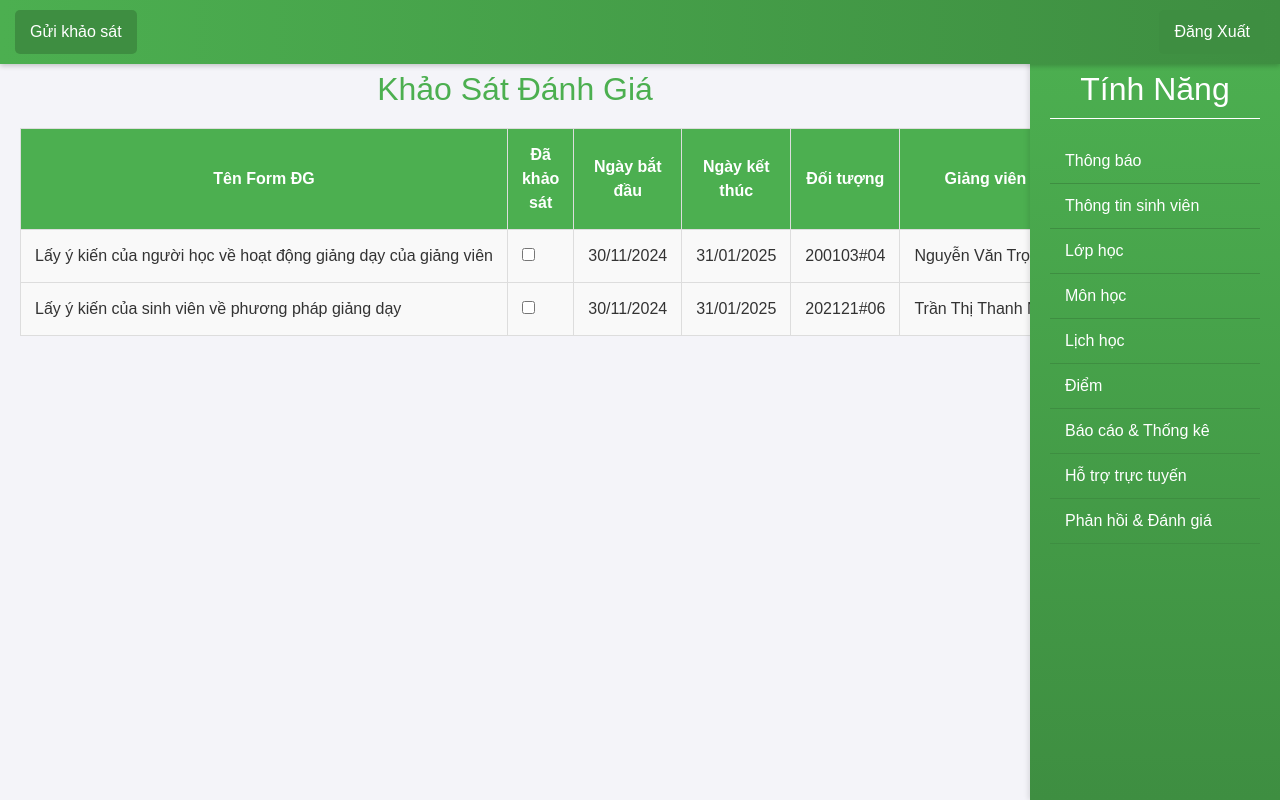
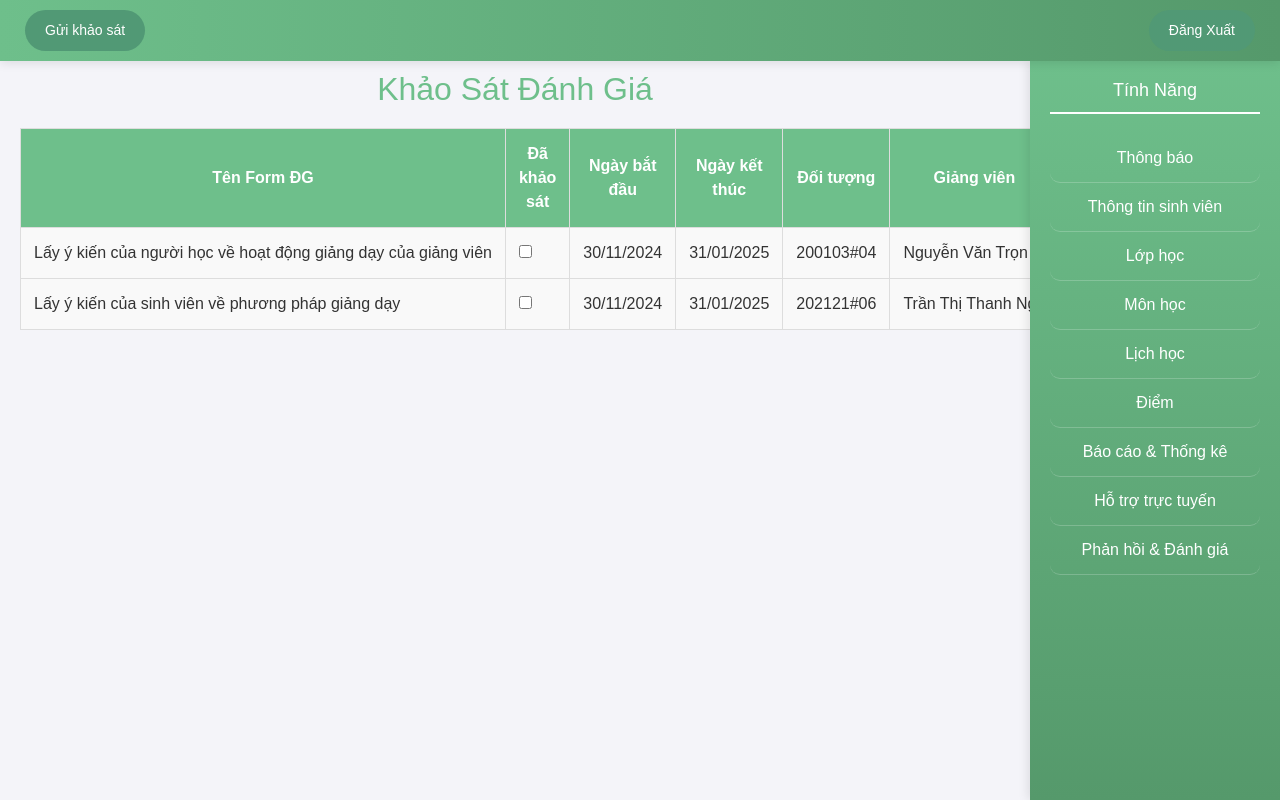
Before and after one commit to NhatQuan-2005/hci2024group12, a plain HTML site: page feedback.html in a window 1280 px wide. Drawn offline with nearby package versions, Linux system fonts and the light colour scheme.

Commit message:
Update feedback.html

```diff
--- a/feedback.html
+++ b/feedback.html
@@ -20,15 +20,15 @@
 
         /* Header Styles */
         header {
-            background: linear-gradient(90deg, #4CAF50, #3E8E41);
+            background: linear-gradient(90deg, #6EBF8B, #55996B);
             color: white;
-            padding: 10px;
+            padding: 10px 20px;
             position: fixed;
             top: 0;
             left: 0;
             width: 100%;
             z-index: 1000;
-            box-shadow: 0 2px 5px rgba(0, 0, 0, 0.2);
+            box-shadow: 0 2px 10px rgba(0, 0, 0, 0.1);
         }
 
         .header-nav {
@@ -37,45 +37,41 @@
             align-items: center;
         }
 
-        .header-nav button,
-        .header-nav input {
+        .header-nav button {
             margin: 0 5px;
-            padding: 10px 15px;
+            padding: 10px 20px;
             border: none;
-            background: #3e8e41;
+            background: #519975;
             color: white;
             cursor: pointer;
-            border-radius: 5px;
+            border-radius: 50px;
             transition: all 0.3s ease;
+            font-size: 14px;
         }
 
         .header-nav button:hover {
-            background: #2e6c33;
-        }
-
-        .header-nav input {
-            background: white;
-            color: #333;
+            background: #427F5B;
+            transform: scale(1.05);
         }
 
         /* Sidebar Styles */
         .sidebar {
             position: fixed;
-            top: 50px;
+            top: 60px;
             bottom: 0;
             right: 0;
             width: 250px;
-            background: linear-gradient(180deg, #4CAF50, #3E8E41);
+            background: linear-gradient(180deg, #6EBF8B, #55996B);
             color: white;
-            box-shadow: -2px 0 5px rgba(0, 0, 0, 0.1);
+            box-shadow: -2px 0 10px rgba(0, 0, 0, 0.1);
             padding: 20px;
             overflow-y: auto;
-            transition: transform 0.3s ease-in-out;
         }
 
         .sidebar h2 {
             text-align: center;
-            border-bottom: 1px solid white;
+            font-size: 18px;
+            border-bottom: 2px solid white;
             padding-bottom: 10px;
             margin-bottom: 20px;
         }
@@ -87,14 +83,16 @@
         }
 
         .sidebar ul li {
-            padding: 10px 15px;
+            padding: 12px 15px;
             cursor: pointer;
-            border-bottom: 1px solid #3e8e41;
-            transition: background-color 0.3s ease, transform 0.3s ease;
+            border-bottom: 1px solid rgba(255, 255, 255, 0.2);
+            transition: background-color 0.3s ease, transform 0.2s ease;
+            border-radius: 10px;
+            text-align: center;
         }
 
         .sidebar ul li:hover {
-            background: #2e6c33;
+            background: rgba(255, 255, 255, 0.2);
             transform: translateX(-5px);
         }
 
@@ -105,7 +103,7 @@
 
         h1 {
             font-size: 2em;
-            color: #4CAF50;
+            color: #6EBF8B;
             text-align: center;
             margin-bottom: 20px;
         }
@@ -118,13 +116,13 @@
         }
 
         table th, table td {
-            padding: 14px;
+            padding: 13px;
             text-align: center;
             border: 1px solid #ddd;
         }
 
         table th {
-            background-color: #4CAF50;
+            background-color: #6EBF8B;
             color: white;
         }
 
@@ -181,7 +179,7 @@
             <div>
                 <button onclick="navigateTo('addAnnouncement.html')">Gửi khảo sát</button>
             </div>
-            <button onclick="navigateTo('index.html')">Đăng Xuất</button>
+            <button onclick="logout()">Đăng Xuất</button>
         </div>
     </header>
 
@@ -254,7 +252,7 @@
         }
 
         function logout() {
-            window.location.href = 'index.html';
+            window.location.href = 'login.html';
         }
     </script>
 </body>
```
